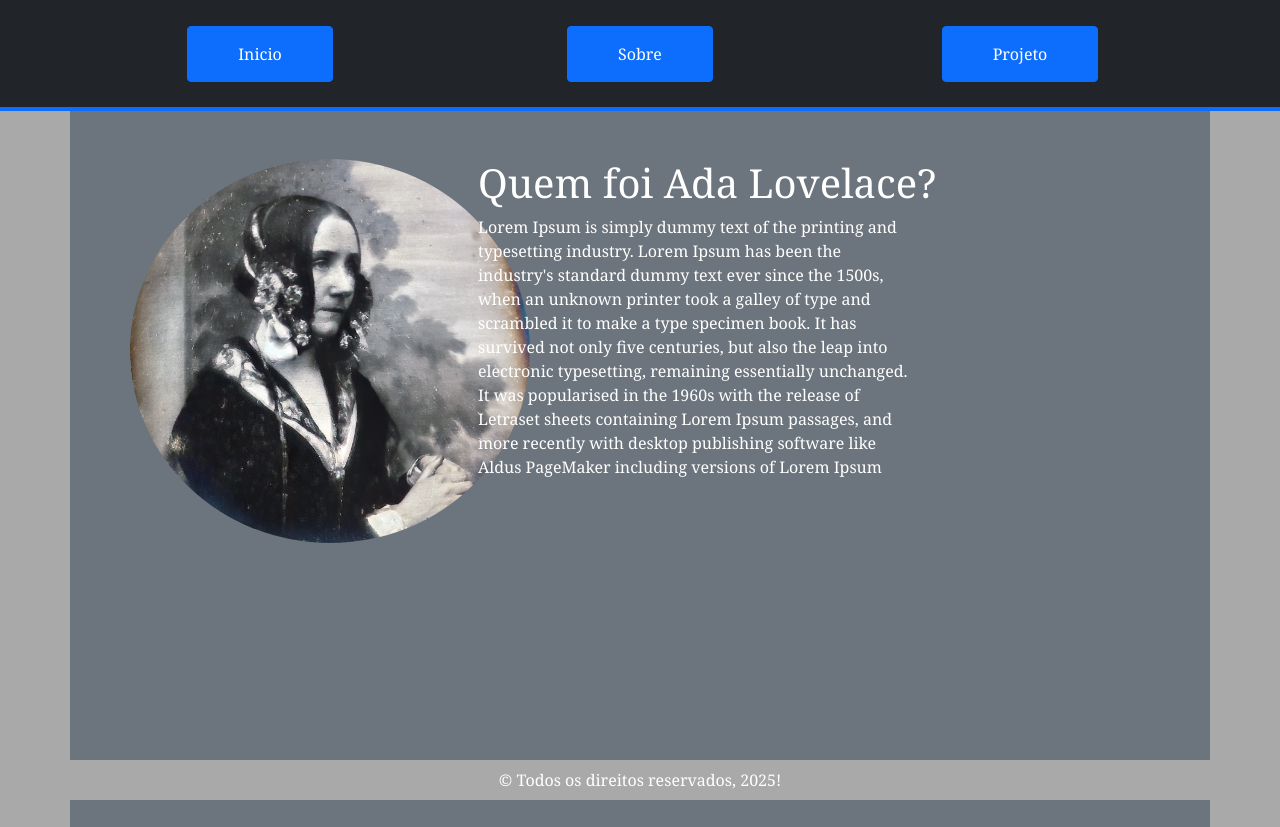
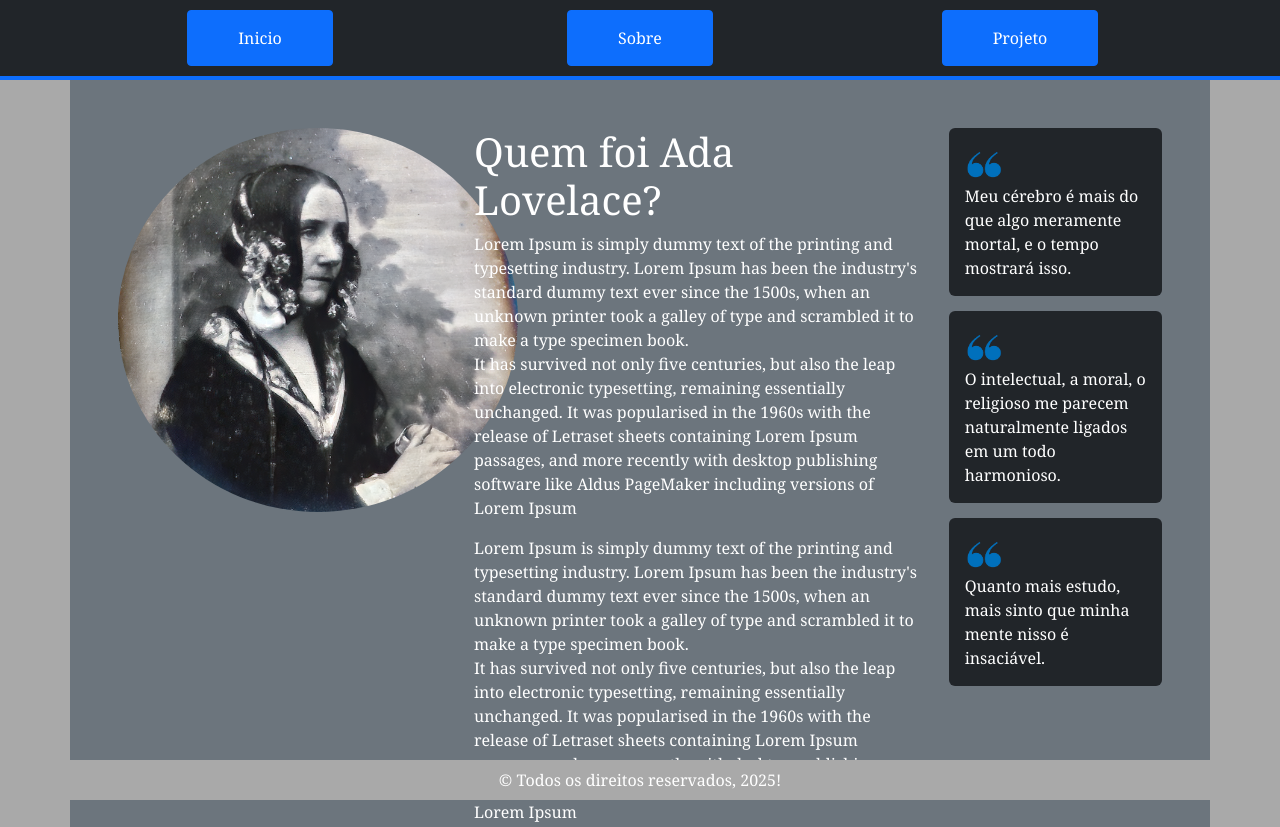
Before and after one commit to Paula-Dias17/projeto-design-ada, a plain HTML site: page index.html in a window 1280 px wide. Shown: the top 827 px of the page. Drawn offline with Linux system fonts and the light colour scheme.

Commit message:
adicionei frases e modificações na navbar

```diff
--- a/css/estilo.css
+++ b/css/estilo.css
@@ -1,6 +1,6 @@
 #menu_principal{
     align-items: center;
-    padding: 2%;
+    padding: 10px;
 }
 
 .padding{
@@ -12,15 +12,19 @@
 body{
     font-family: Georgia, 'Times New Roman', Times, serif;
     background-color:darkgrey;
-    overflow: hidden;
 }
 
 #ada_inicio{
     max-width: 50vh;
 }
 
-#inicio .row{
-    min-height: 100vh;
+#frases{
+    margin-top: 15px;
+}
+
+#aspas{
+    max-width: 5vh;
+    margin: 0px;
 }
 
 footer{
--- a/index.html
+++ b/index.html
@@ -25,22 +25,46 @@
     </nav>
 
     <div id="inicio">
-        <section class="container">
-            <div class="row p-5 bg-secondary text-white">
-                <div class="col-md-4 ">
+        <section class="container p-5 bg-secondary">
+            <div class="row text-white">
+                <div class="col-md-4">
                     <img src="./imgs/Ada_Byron_daguerreotype_by_Antoine_Claudet_1843_or_1850_-_cropped.png" class="rounded-circle" id="ada_inicio">
                 </div>
-                <div class="col-md-8">
-                    <h1>
-                        Quem foi Ada Lovelace?
-                    </h1>
+                <section class="col-md-8">
                     <div class="row">
                         <div class="col-md-8">
-                            <p>Lorem Ipsum is simply dummy text of the printing and typesetting industry. Lorem Ipsum has been the industry's standard dummy text ever since the 1500s, when an unknown printer took a galley of type and scrambled it to make a type specimen book. It has survived not only five centuries, but also the leap into electronic typesetting, remaining essentially unchanged. It was popularised in the 1960s with the release of Letraset sheets containing Lorem Ipsum passages, and more recently with desktop publishing software like Aldus PageMaker including versions of Lorem Ipsum</p>
+                            <h1>
+                                Quem foi Ada Lovelace?
+                            </h1>
+                            <p>Lorem Ipsum is simply dummy text of the printing and typesetting industry. Lorem Ipsum has been the industry's standard dummy text ever since the 1500s, when an unknown printer took a galley of type and scrambled it to make a type specimen book. <br>
+                                It has survived not only five centuries, but also the leap into electronic typesetting, remaining essentially unchanged. It was popularised in the 1960s with the release of Letraset sheets containing Lorem Ipsum passages, and more recently with desktop publishing software like Aldus PageMaker including versions of Lorem Ipsum</p>
+                                <p>Lorem Ipsum is simply dummy text of the printing and typesetting industry. Lorem Ipsum has been the industry's standard dummy text ever since the 1500s, when an unknown printer took a galley of type and scrambled it to make a type specimen book. <br>
+                                It has survived not only five centuries, but also the leap into electronic typesetting, remaining essentially unchanged. It was popularised in the 1960s with the release of Letraset sheets containing Lorem Ipsum passages, and more recently with desktop publishing software like Aldus PageMaker including versions of Lorem Ipsum</p>
+                        </div>
+                        <div class="col-md-4">
+                            <div class="card bg-dark border-0">
+                                <div class="card-body">
+                                    <img src="./imgs/aspas_azul.png" id="aspas">
+                                    <p class="card-text text-white">Meu cérebro é mais do que algo meramente mortal, e o tempo mostrará isso.</p>
+                                </div>
+                            </div>
+                            <div class="card bg-dark border-0" id="frases">
+                                <div class="card-body">
+                                    <img src="./imgs/aspas_azul.png" id="aspas">
+                                    <p class="card-text text-white">O intelectual, a moral, o religioso me parecem naturalmente ligados em um todo harmonioso.</p>
+                                </div>
+                            </div>
+                            <div class="card bg-dark border-0" id="frases">
+                                <div class="card-body">
+                                    <img src="./imgs/aspas_azul.png" id="aspas">
+                                    <p class="card-text text-white">Quanto mais estudo, mais sinto que minha mente nisso é insaciável.</p>
+                                </div>
+                            </div>
                         </div>
                     </div>
-                </div>
+                </section>
             </div>
+
         </section>
     </div>
 
```
Also changed, not shown: imgs/aspas.yellow.png (added), imgs/aspas_azul.png (added), textos.txt.
